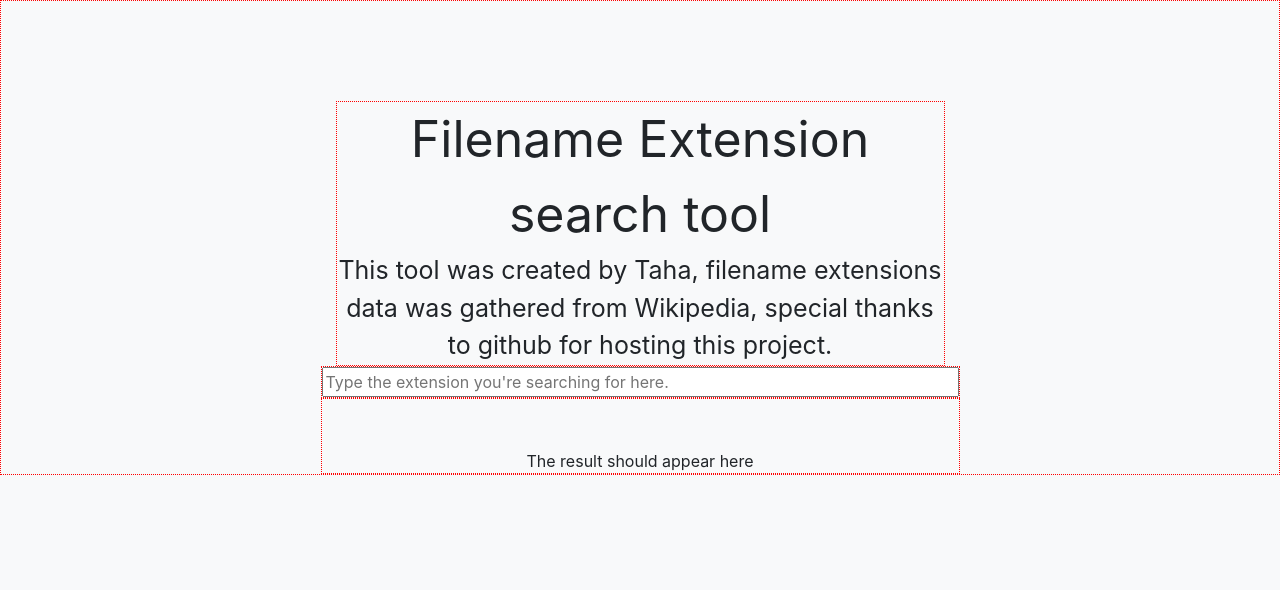
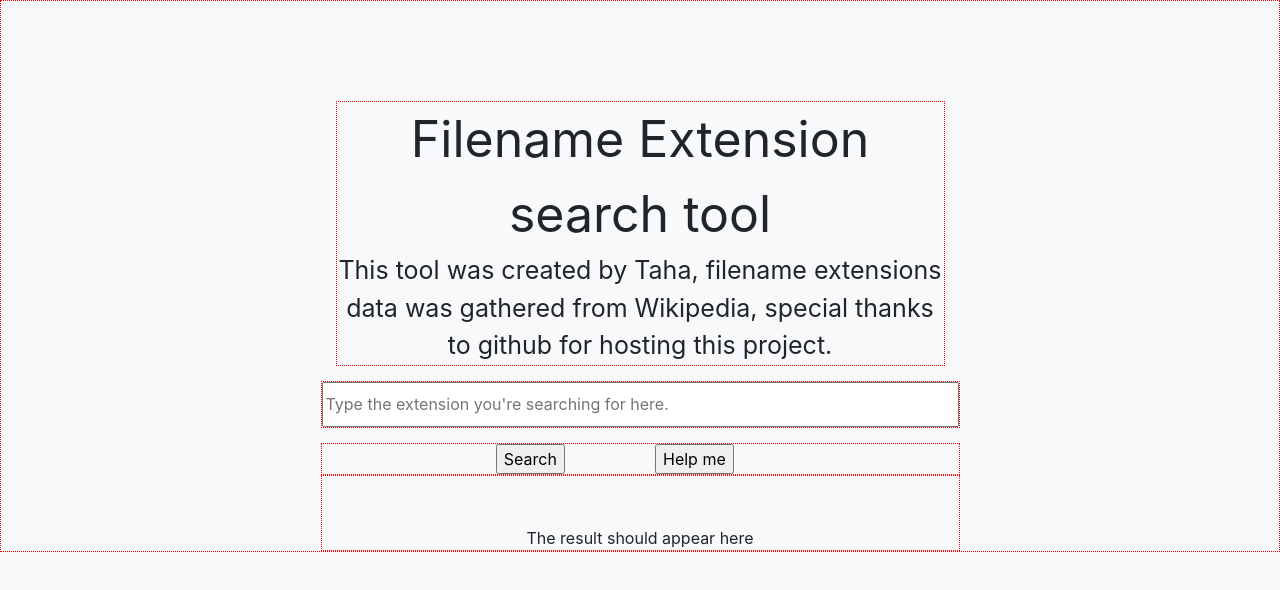
Before and after one commit to L7AMD/filename, a plain HTML site: page index.html in a window 1280 px wide. Drawn offline with nearby package versions, Linux system fonts and the light colour scheme.

Commit message:
added buttons (last commit for today)

```diff
--- a/index.html
+++ b/index.html
@@ -23,6 +23,16 @@
         <div class="row search">
           <input id="search-box" type="text" name="" value="" placeholder="Type the extension you're searching for here.">
         </div>
+        <div class="row buttons">
+          <div class="col-3"></div>
+          <div class="col-3">
+            <input type="button" name="" value="Search">
+          </div>
+          <div class="col-3">
+            <input type="button" name="" value="Help me">
+          </div>
+          <div class="col-3"></div>
+        </div>
         <div class="row result">
           <p id="result">The result should appear here</p>
         </div>
--- a/style.css
+++ b/style.css
@@ -8,9 +8,12 @@
   height: 100%;
   background-color: #f8f9fa;
 }
+.search{
+  margin-top: 15px;
+}
 #search-box{
   width: 100%;
-  margin-top:
+  height:45px;
 }
 .intro{
   margin:0 auto;
@@ -24,6 +27,9 @@
 #title{
   font-size: 50px;
 }
+.row.buttons{
+  margin-top: 15px;
+}
 .result>*{
   margin:0 auto;
   margin-top: 50px;
```
